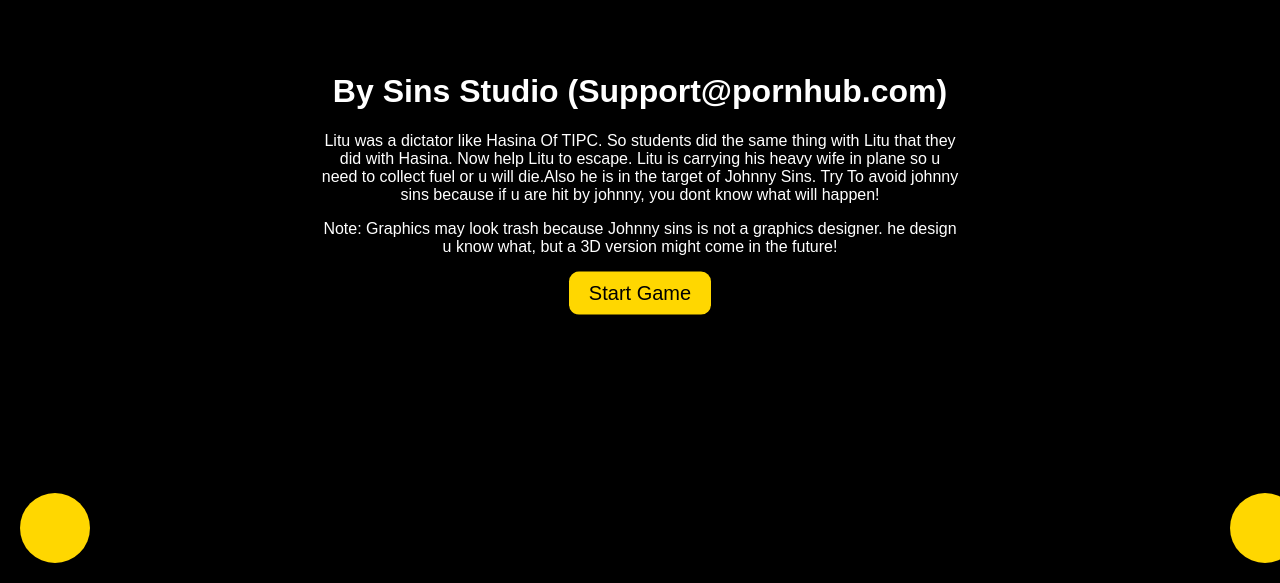
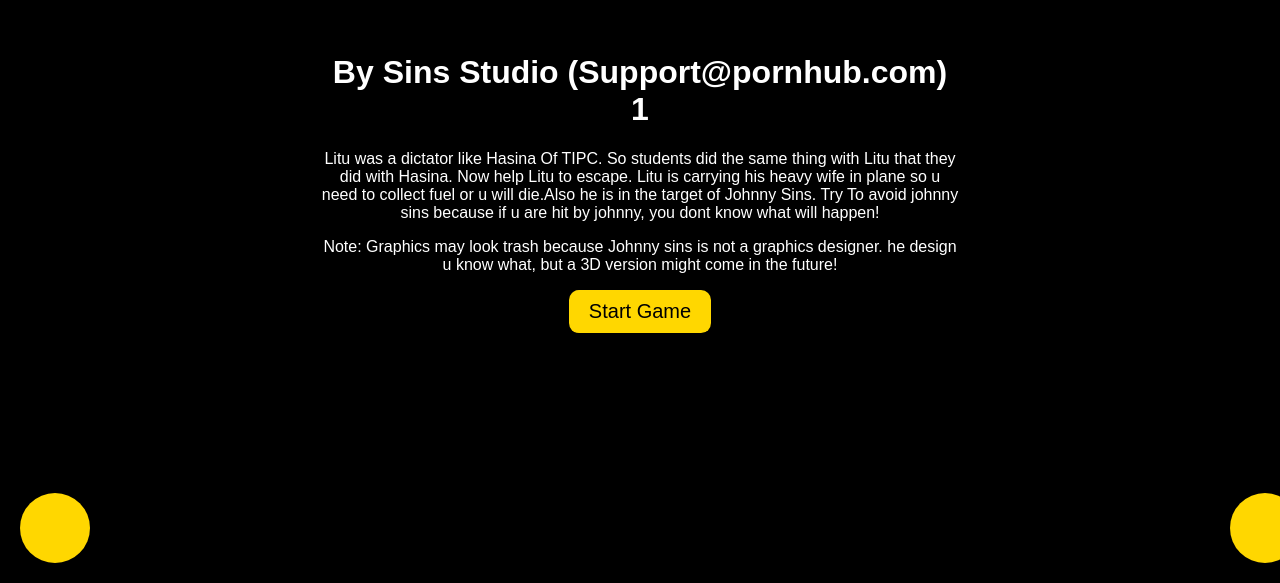
Before and after one commit to mtytgaming/opLitu, a plain HTML site: page index.html in a window 1280 px wide. Shown: the part 217-800 px from the top of the page. Drawn offline with Linux system fonts and the light colour scheme.

Commit message:
Update index.html

```diff
--- a/index.html
+++ b/index.html
@@ -58,7 +58,7 @@
 <body>
     <canvas id="gameCanvas"></canvas>
     <div class="menu" id="startMenu">
-        <h1>By Sins Studio (Support@pornhub.com)</h1>
+        <h1>By Sins Studio (Support@pornhub.com) 1</h1>
         <p>Litu was a dictator like Hasina Of TIPC. So students did the same thing with Litu that they did with Hasina. Now help Litu to escape. Litu is carrying his heavy wife in plane so u need to collect fuel or u will die.Also he is in the target of Johnny Sins. Try To avoid johnny sins because if u are hit by johnny, you dont know what will happen!</p>
         <p>Note: Graphics may look trash because Johnny sins is not a graphics designer. he design u know what, but a 3D version might come in the future!</p>
         <button onclick="startGame()">Start Game</button>
```
